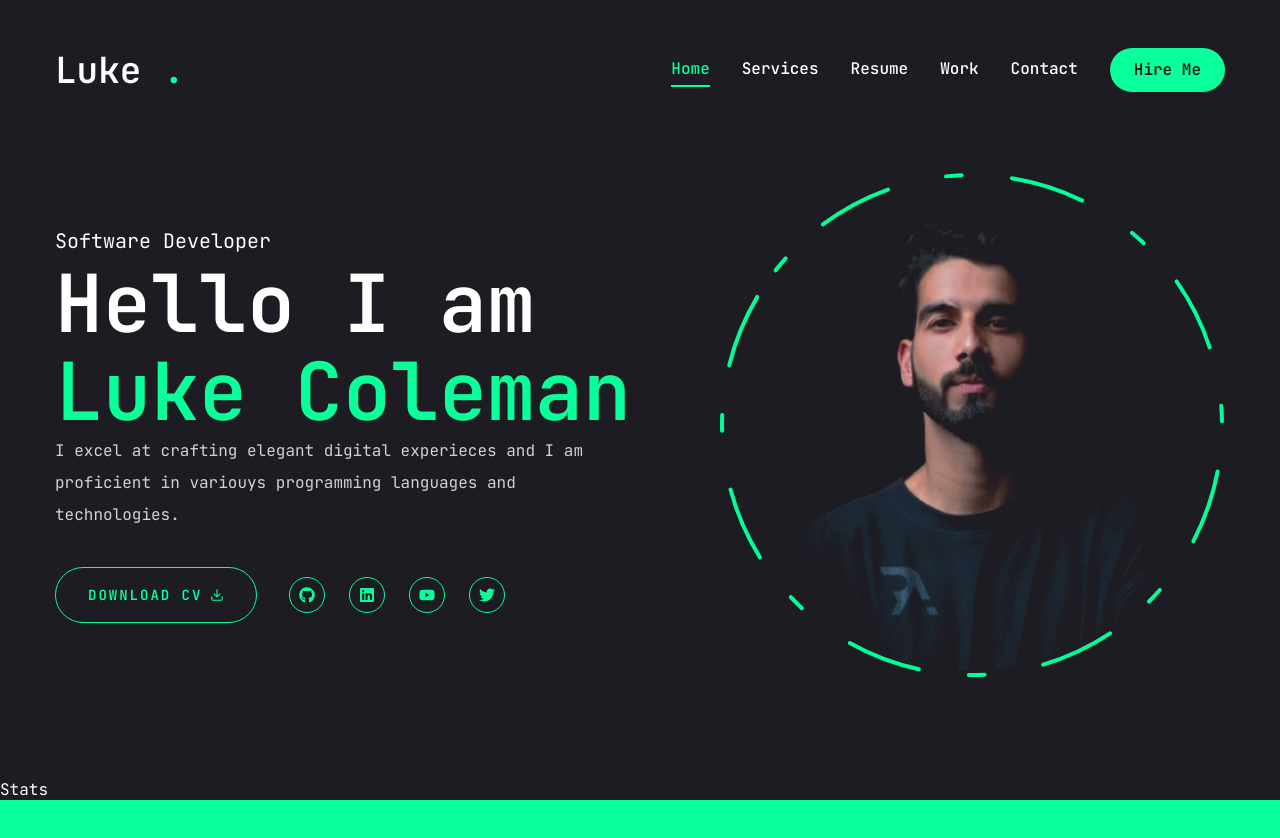
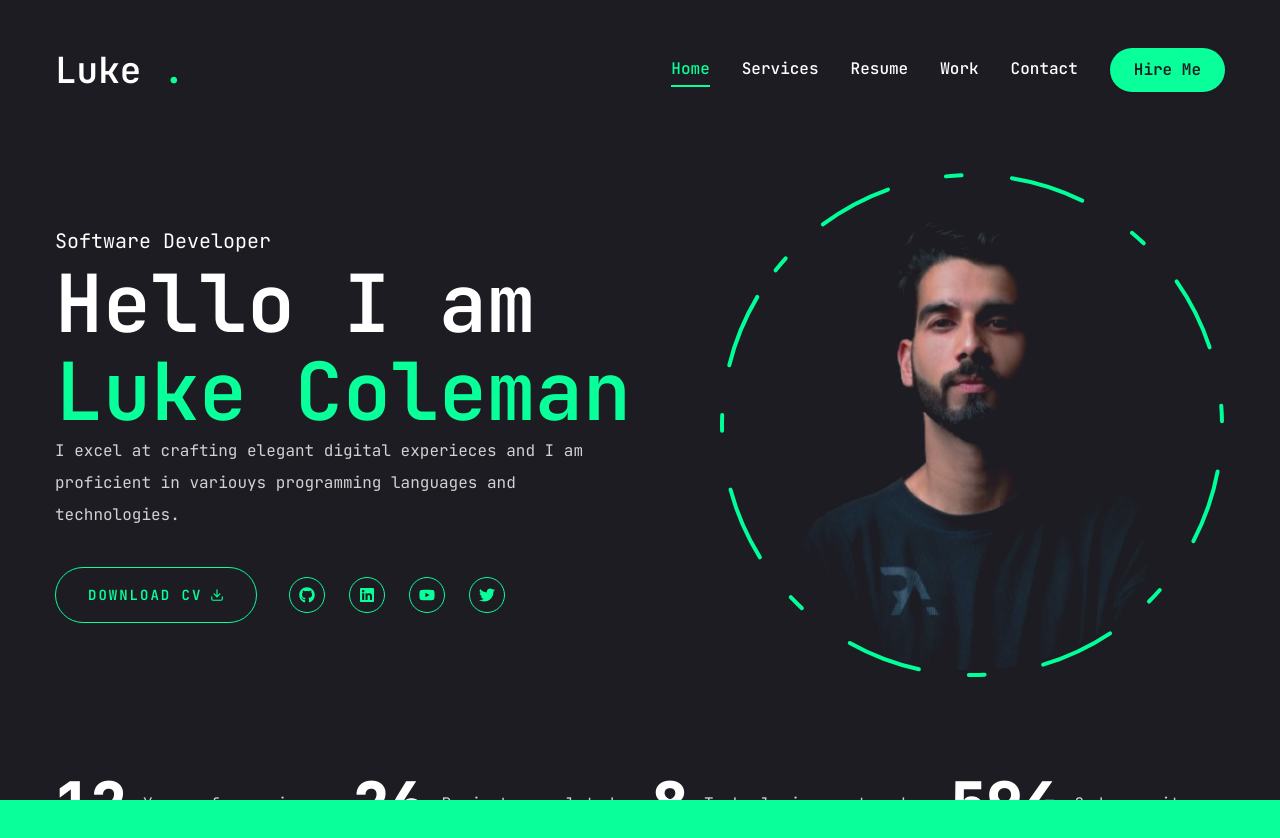
Before and after one commit to codeplaygroundspace/portfolio-neo-m, a Next.js app: page / in a window 1280 px wide. Shown: the top 838 px of the page. Before the commit the page ends 806 px from the top, so only its background shows below. Built offline with nearby package versions, Linux system fonts and the light colour scheme.

Commit message:
Add stats to home page with countup

```diff
--- a/components/Stats.tsx
+++ b/components/Stats.tsx
@@ -1,7 +1,63 @@
 "use client";
 
+import CountUp from "react-countup";
+
+const stats = [
+  { num: 12, text: "Years of experience" },
+  { num: 26, text: "Projects completed" },
+  { num: 8, text: "Technologies mastered" },
+  { num: 598, text: "Code commits" },
+];
+
+// Start Generation Here
+// const CountUpComponent = () => {
+//   const countUpRef = useRef(null);
+
+//   useEffect(() => {
+//     const countUp = new CountUp(countUpRef.current, 1000, {
+//       duration: 2,
+//       useEasing: true,
+//       useGrouping: true,
+//       separator: ",",
+//       decimal: ".",
+//     });
+//     countUp.start();
+//   }, []);
+
+//   return <div ref={countUpRef} />;
+// };
+
 const Stats = () => {
-  return <div>Stats</div>;
+  return (
+    <section className="pt-4 pb-12 xl:pt-0 xl:pb-0">
+      <div className="container max-auto">
+        <div className="flex flex-wrap gap-6 max-w-[80vw] mx-auto xl:max-w-none">
+          {stats.map((stat, index) => {
+            return (
+              <div
+                className="flex-1 flex gap-4 items-center justify-center xl:justify-start"
+                key={index}
+              >
+                <CountUp
+                  end={stat.num}
+                  duration={5}
+                  delay={2}
+                  className="text-4xl xl:text-6xl font-extrabold"
+                />
+                <p
+                  className={`${
+                    stat.text.length < 15 ? "max-w-[100px]" : "max-w-[150px]"
+                  }leading-snug text-white/80`}
+                >
+                  {stat.text}
+                </p>
+              </div>
+            );
+          })}
+        </div>
+      </div>
+    </section>
+  );
 };
 
 export default Stats;
--- a/package.json
+++ b/package.json
@@ -22,6 +22,7 @@
     "lucide-react": "^0.469.0",
     "next": "15.1.4",
     "react": "^19.0.0",
+    "react-countup": "^6.5.3",
     "react-dom": "^19.0.0",
     "react-icons": "^5.4.0",
     "tailwind-merge": "^2.6.0",
```
Also changed, not shown: 1 other file (tests, documents, lock files or other folders).
